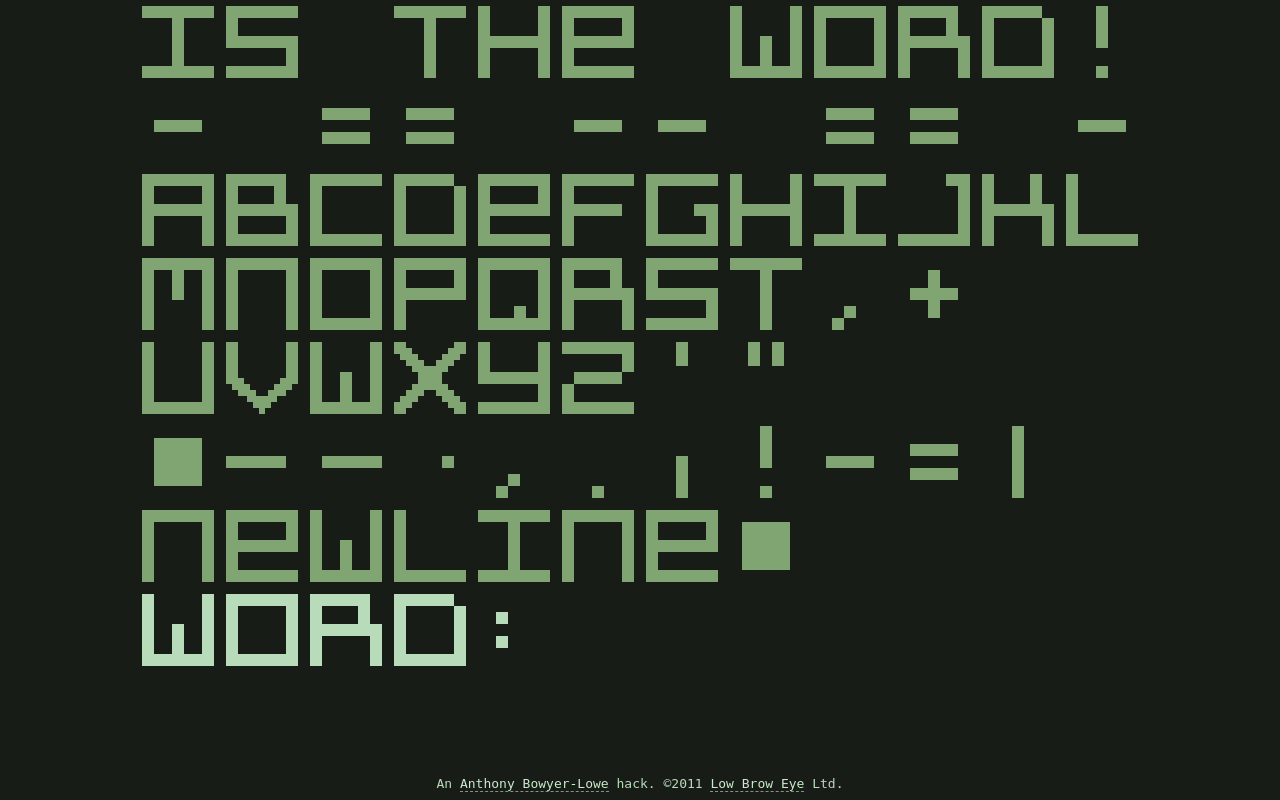
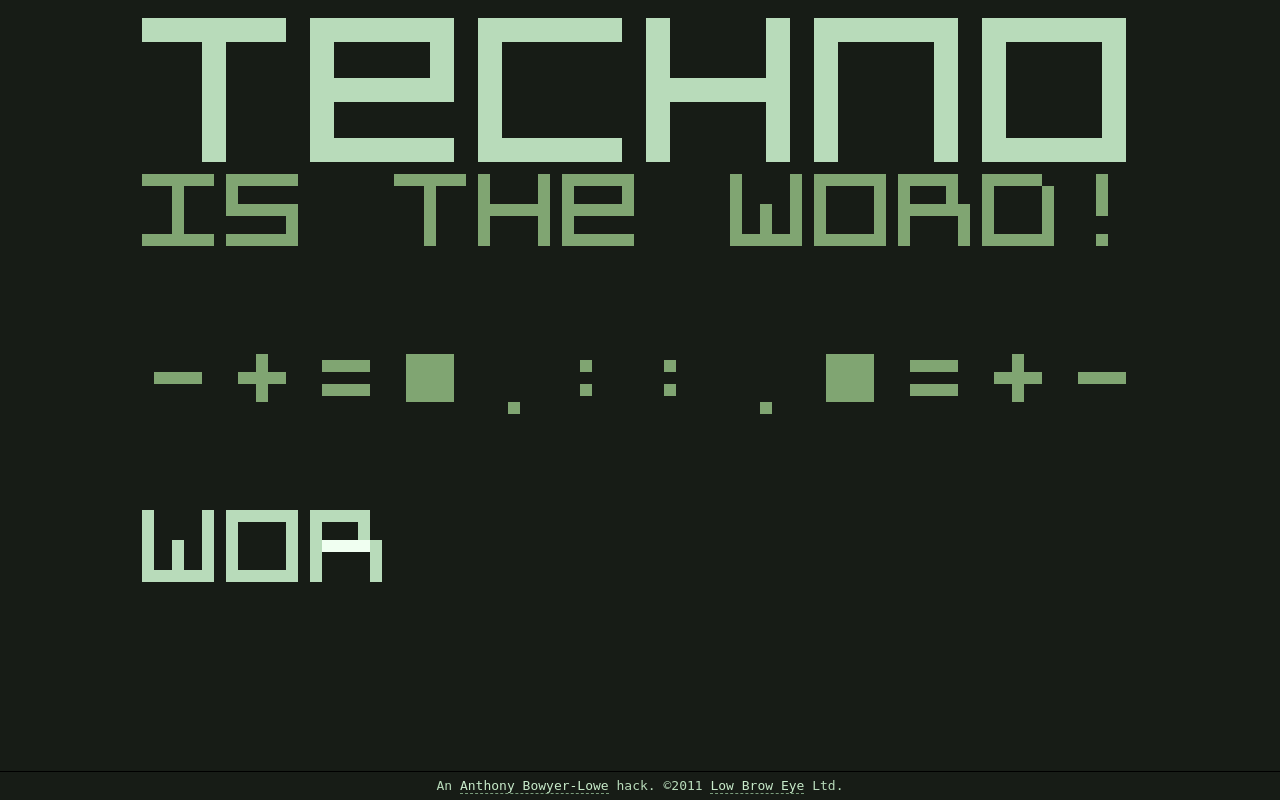
Before and after one commit to ynohtna/techno-is-the-word, a Python web app: template appengine/templates/home.html in a window 1280 px wide. Run offline with Jinja, Linux system fonts and the light colour scheme; the template is opened without the code that fills it, so the values that code supplies are empty; some libraries are stand-ins or nearby versions.

Commit message:
Improved page's footer styling, and moved intro text towards production copy.

```diff
--- a/appengine/static/css/theme.css
+++ b/appengine/static/css/theme.css
@@ -33,9 +33,11 @@
 
 footer {
 	position: absolute;
-	bottom: 0.5em;
+	bottom: 5px;
 	width: 100%;
 	text-align: center;
+	padding-top: 4px;
+	border-top: 1px solid #000;
 }
 
 canvas {
--- a/appengine/static/js/techno.js
+++ b/appengine/static/js/techno.js
@@ -29,17 +29,17 @@
 		// Initialise display module.
 		T.display_init(self, opts);
 
-		// Feed intro text to renderer.
+		// Display intro text.
 		T.print('techno', { fat: true, alt: true, pausekar: true });
-		T.print('is the word!');
-		T.print('- == -- == -', { pauseline: true });
-		T.print('abcdefghijklmnopqrst,+\nuvwxyz\'"');
-		T.print('~<>{,.;!-=', { runon: true });
-		T.print('|');
-		T.print('newline?', { pauseline: true });
+		T.print('is the word!', { pauseline: true });
+		T.newline();
+		T.print('-+=~.::.~=+-', { pausekar: true });
+		T.newline();
 		T.print('word:', { alt: true });
 
-		// Receive input.
+		// Upon display complete event, start flashing cursor,
+		// receive input until enter.
+
 		// Send input to server, instantiating communications channel.
 		// Receive updates over channel.
 		// Receive final calculated data.
```
